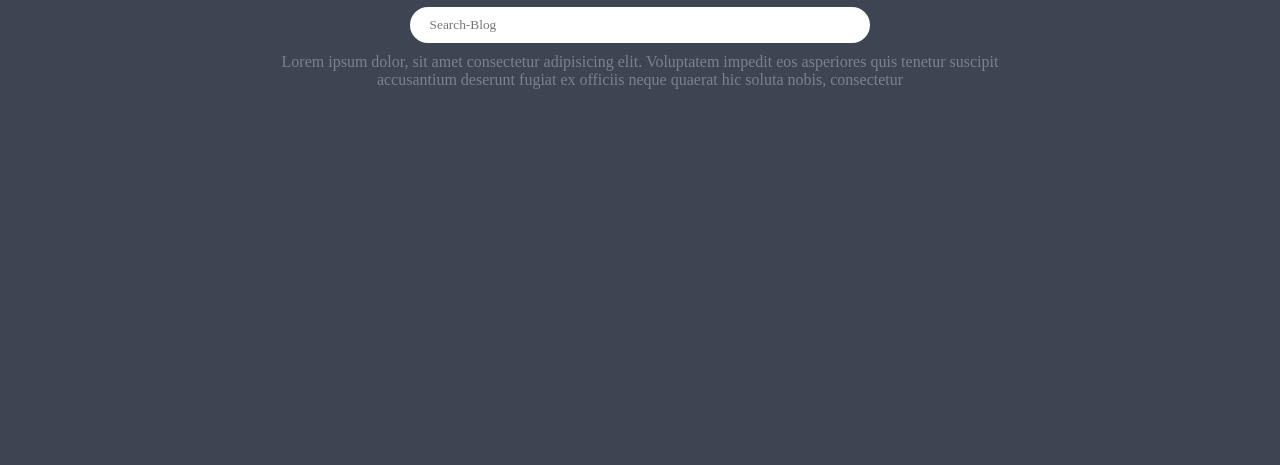
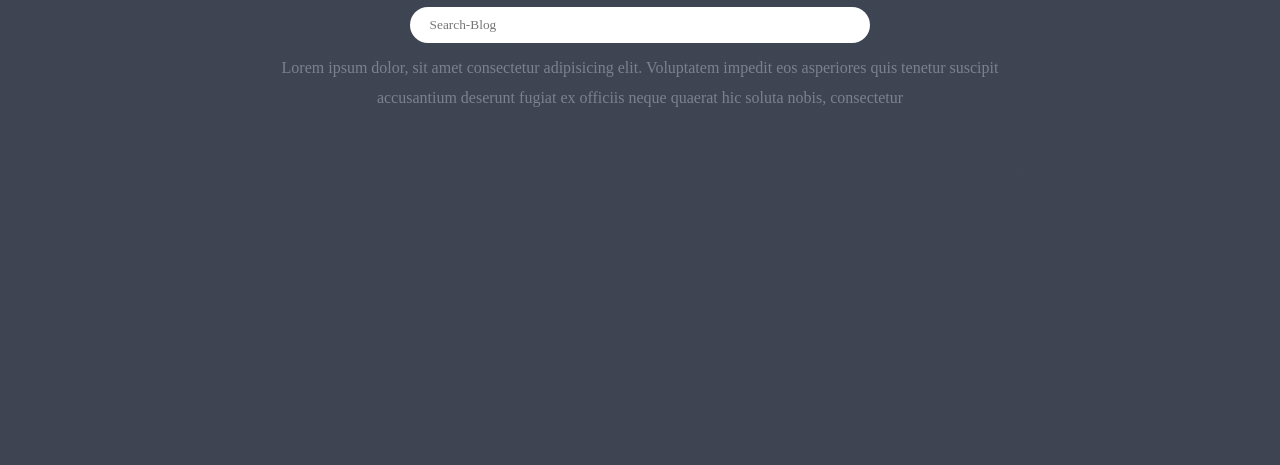
Before and after one commit to Lucifer7990/Life-News, a plain HTML site: page index.html in a window 1280 px wide. Shown: the part 335-800 px from the top of the page. Drawn offline with Linux system fonts and the light colour scheme.

Commit message:
Update style.css

```diff
--- a/style.css
+++ b/style.css
@@ -6,6 +6,9 @@
     list-style: none;
     text-decoration: none;
 
+}
+p{
+    Line-height:30px;
 }
 body{
     background: #f0f5ff;
```
